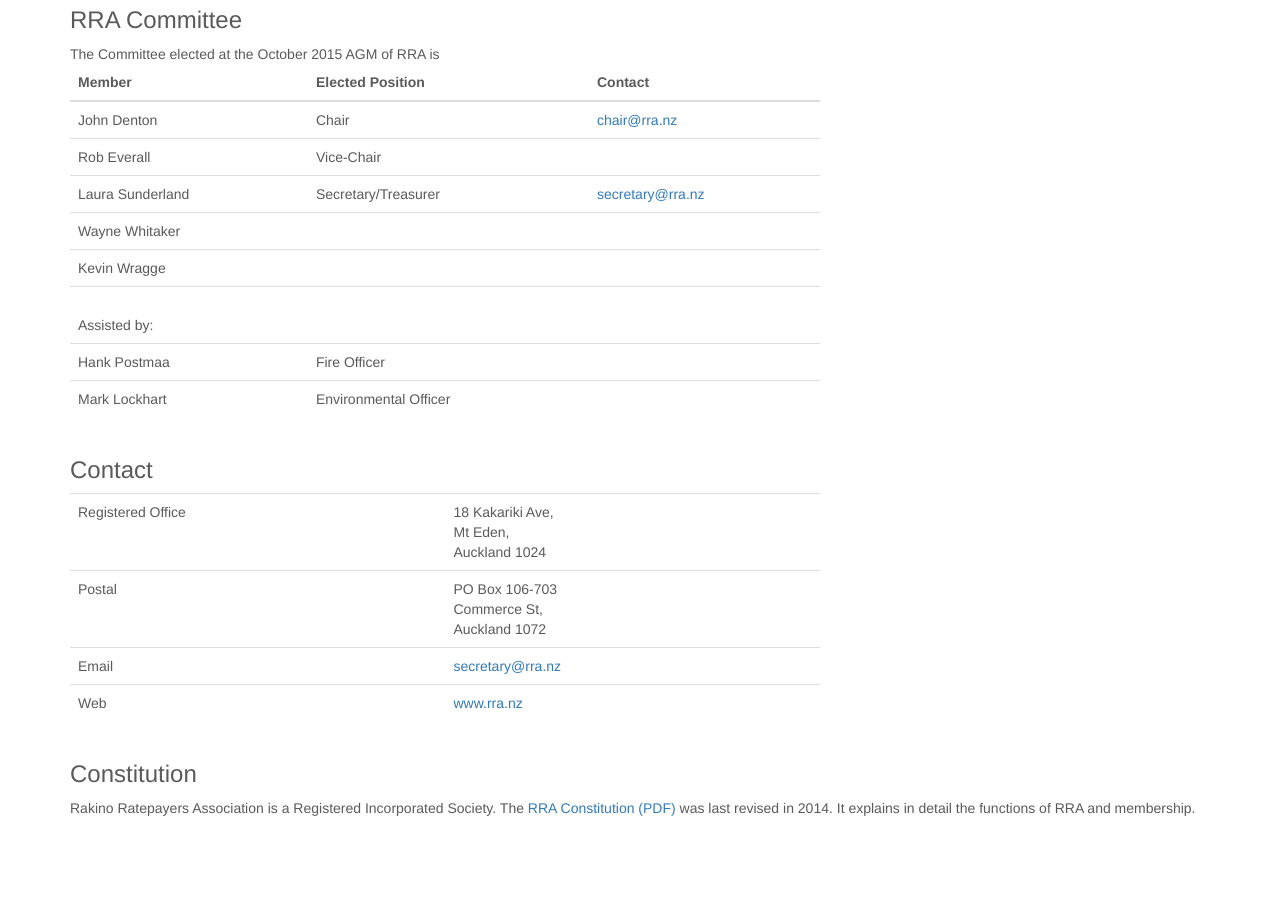
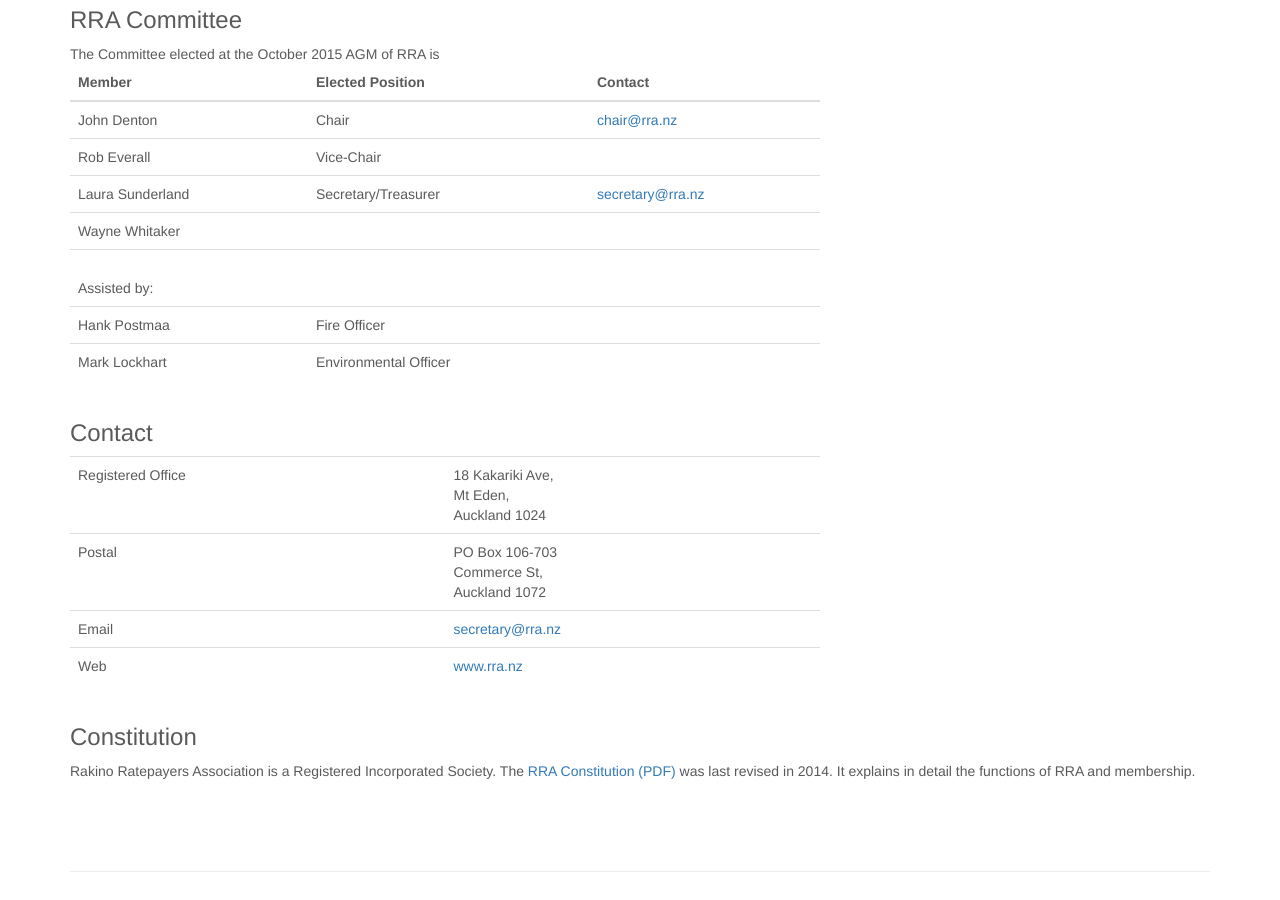
Before and after one commit to rakinoratepayers/rakinoratepayers.github.io, a Jekyll site: the page built from index.html, in a window 1280 px wide and 900 px high, scrolled down 1024 px. Built offline with Jekyll 4.4.1, drawn with Linux system fonts in a browser that asks for light colours; nearby versions of some CDN libraries; Markdown is read by kramdown in place of the engine named in the settings.

Commit message:
remove kevin wragge from committee

```diff
--- a/index.html
+++ b/index.html
@@ -110,7 +110,6 @@
             <tr><td>Rob Everall</td><td>Vice-Chair</td><td>&nbsp;</td></tr>
             <tr><td>Laura Sunderland</td><td>Secretary/Treasurer</td><td><a href="mailto:secretary@rra.nz">secretary@rra.nz</a><!--<a href="mailto:treasurer@rra.nz">treasurer@rra.nz</a>--></td></tr>
             <tr><td>Wayne Whitaker</td><td>&nbsp;</td><td>&nbsp;</td></tr>
-            <tr><td>Kevin Wragge</td><td>&nbsp;</td><td>&nbsp;</td></tr>
             <tr><td colspan="4"><br>Assisted by:</td></tr>
 <tr><td>Hank Postmaa</td><td>Fire Officer</td><td>&nbsp;</td></tr>
             <tr><td>Mark Lockhart</td><td>Environmental Officer</td><td>&nbsp;</td></tr>
```
